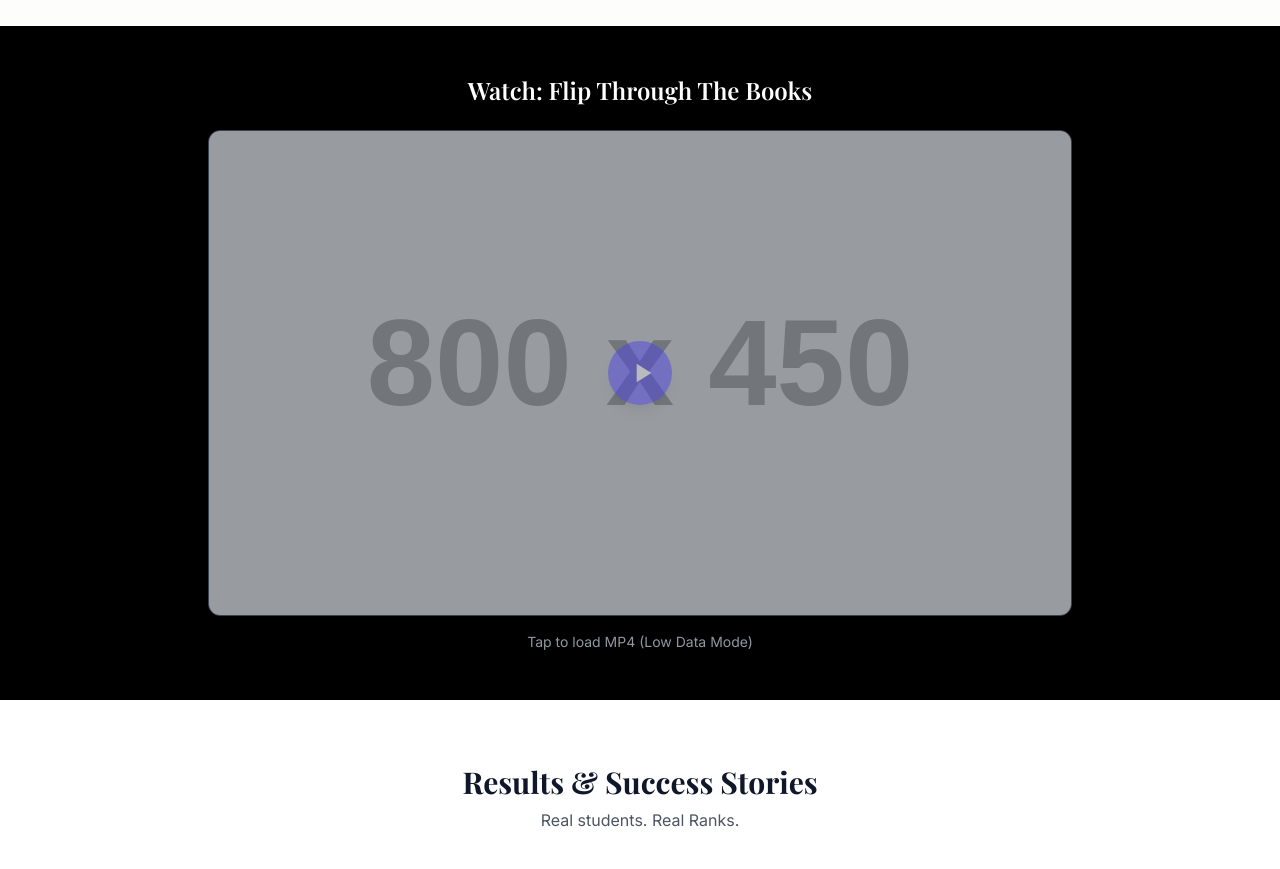
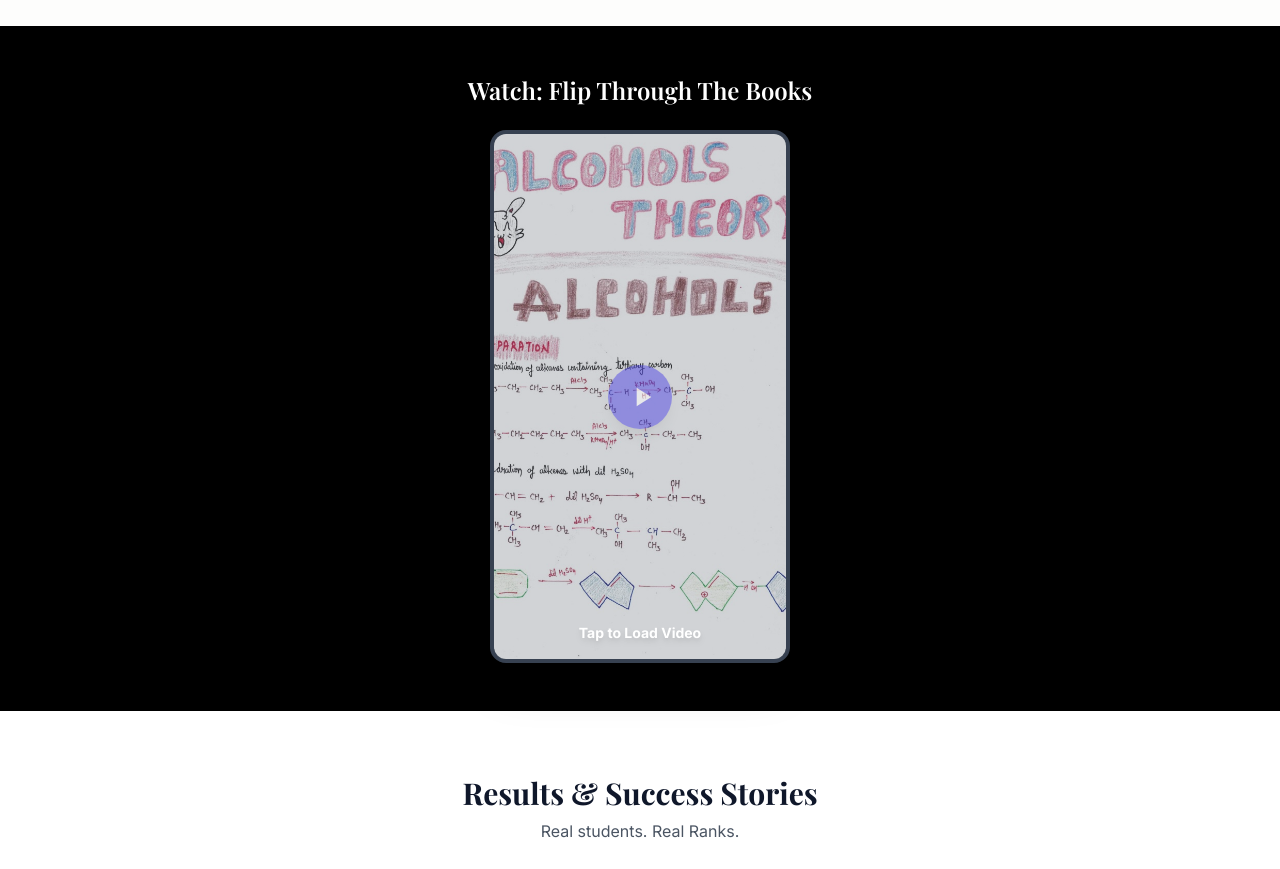
Before and after one commit to Tldev-ai/iit-jee-notess, a plain HTML site: page index.html in a window 1280 px wide. Shown: the part 2480-3349 px from the top of the page. Drawn offline with nearby package versions, Linux system fonts and the light colour scheme; placeholder pictures from the web are drawn by us; a web font is replaced by a local one.

Commit message:
Update index.html

```diff
--- a/index.html
+++ b/index.html
@@ -155,7 +155,6 @@
                 <div id="phy-slides" class="carousel-container flex gap-4 overflow-x-auto snap-x snap-mandatory hide-scrollbar pb-8 px-2">
                     <script>
                         for(let i=2; i<=6; i++){
-                            // RESTORED TO LARGE SIZE: min-w-[80%] mobile, min-w-[40%] desktop
                             document.write(`
                             <div class="min-w-[80%] md:min-w-[40%] snap-center rounded-lg shadow-xl overflow-hidden border border-gray-200 bg-white hover:scale-[1.01] transition duration-300">
                                 <img src="p${i}.jpg" class="w-full h-auto" alt="Physics Sample ${i}">
@@ -194,15 +193,18 @@
     <section class="py-12 bg-black text-white">
         <div class="max-w-4xl mx-auto px-4 text-center">
             <h2 class="font-serif text-2xl mb-6">Watch: Flip Through The Books</h2>
-            <div id="video-container" class="relative w-full aspect-video bg-gray-800 rounded-xl overflow-hidden cursor-pointer shadow-2xl border border-gray-700 group" onclick="loadVideo()">
-                <img id="video-thumb" src="https://placehold.co/800x450/333/FFF?text=Tap+to+Play+Video" class="w-full h-full object-cover opacity-70 group-hover:opacity-100 transition">
+
+            <div id="video-container" class="relative max-w-[300px] mx-auto aspect-[9/16] bg-gray-800 rounded-2xl overflow-hidden cursor-pointer shadow-2xl border-4 border-gray-700 group" onclick="loadVideo()">
+
+                <img id="video-thumb" src="c1.jpg" class="w-full h-full object-cover opacity-80 group-hover:opacity-100 transition duration-300">
+
                 <div id="play-btn" class="absolute inset-0 flex items-center justify-center">
                     <div class="w-16 h-16 bg-brand rounded-full flex items-center justify-center shadow-lg animate-pulse">
                         <svg class="w-8 h-8 text-white ml-1" fill="currentColor" viewBox="0 0 24 24"><path d="M8 5v14l11-7z"/></svg>
                     </div>
                 </div>
+                <p class="absolute bottom-4 w-full text-center text-sm font-bold text-white drop-shadow-md">Tap to Load Video</p>
             </div>
-            <p class="mt-4 text-sm text-gray-400">Tap to load MP4 (Low Data Mode)</p>
         </div>
     </section>
 
@@ -518,7 +520,7 @@
         // 5. Lazy Load Video
         function loadVideo() {
             const container = document.getElementById('video-container');
-            container.innerHTML = '<iframe width="100%" height="100%" src="https://www.youtube.com/embed/dQw4w9WgXcQ?autoplay=1&mute=1" title="Note Flipthrough" frameborder="0" allowfullscreen></iframe>';
+            container.innerHTML = '<iframe src="https://drive.google.com/file/d/1lMRRL9HfJlYwg9yoxXPEjoKvlw0W_Evs/preview" width="100%" height="100%" style="border:none;" allow="autoplay"></iframe>';
         }
     </script>
 </body>
```
